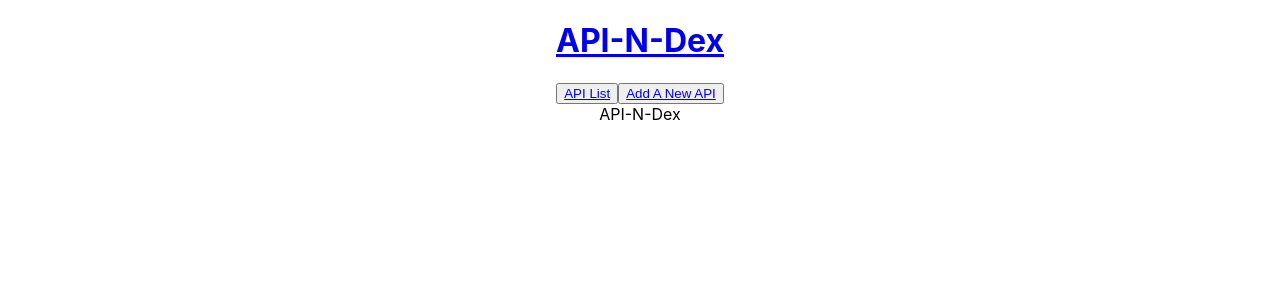
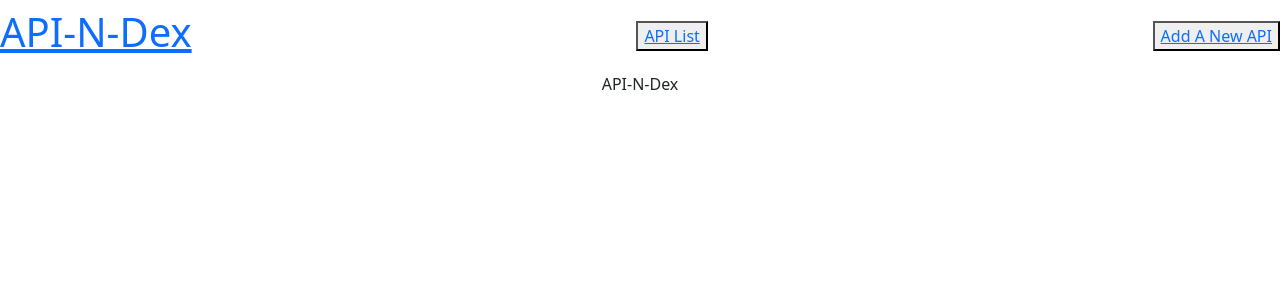
Before and after one commit to yexeniaf/API-N-Dex, a React (Create React App) app in the folder client/: page / in a window 1280 px wide. Shown: the top 300 px of the page. Built offline with nearby package versions, Linux system fonts and the light colour scheme; no server answers.

Commit message:
import bootstap in index

```diff
--- a/client/src/App.js
+++ b/client/src/App.js
@@ -7,8 +7,8 @@ import ApiDetail from './components/ApiDetail';
 import NewApi from './components/NewApi';
 
 function App() {
-  console.log(process.env.REACT_APP_AIRTABLE_BASE)
-  console.log(process.env.REACT_APP_AIRTABLE_KEY)
+  // console.log(process.env.REACT_APP_AIRTABLE_BASE)
+  // console.log(process.env.REACT_APP_AIRTABLE_KEY)
 
   return (
     <div className="App">
--- a/client/src/components/Navbar.jsx
+++ b/client/src/components/Navbar.jsx
@@ -3,7 +3,7 @@ import { Link } from "react-router-dom";
 
 export default function Navbar() {
     return (
-        <div>
+        <nav className="navbar navbar-light">
             <Link to="/">
                 <h1>API-N-Dex</h1>
             </Link>
@@ -14,6 +14,6 @@ export default function Navbar() {
                 <Link to="/new">Add A New API</Link>
             </button>
 
-        </div>
+        </nav>
     )
 }
--- a/client/src/index.js
+++ b/client/src/index.js
@@ -4,6 +4,7 @@ import './index.css';
 import App from './App';
 import reportWebVitals from './reportWebVitals';
 import { BrowserRouter as Router } from "react-router-dom";
+import "bootstrap/dist/css/bootstrap.css";
 
 ReactDOM.render(
   <React.StrictMode>
```
